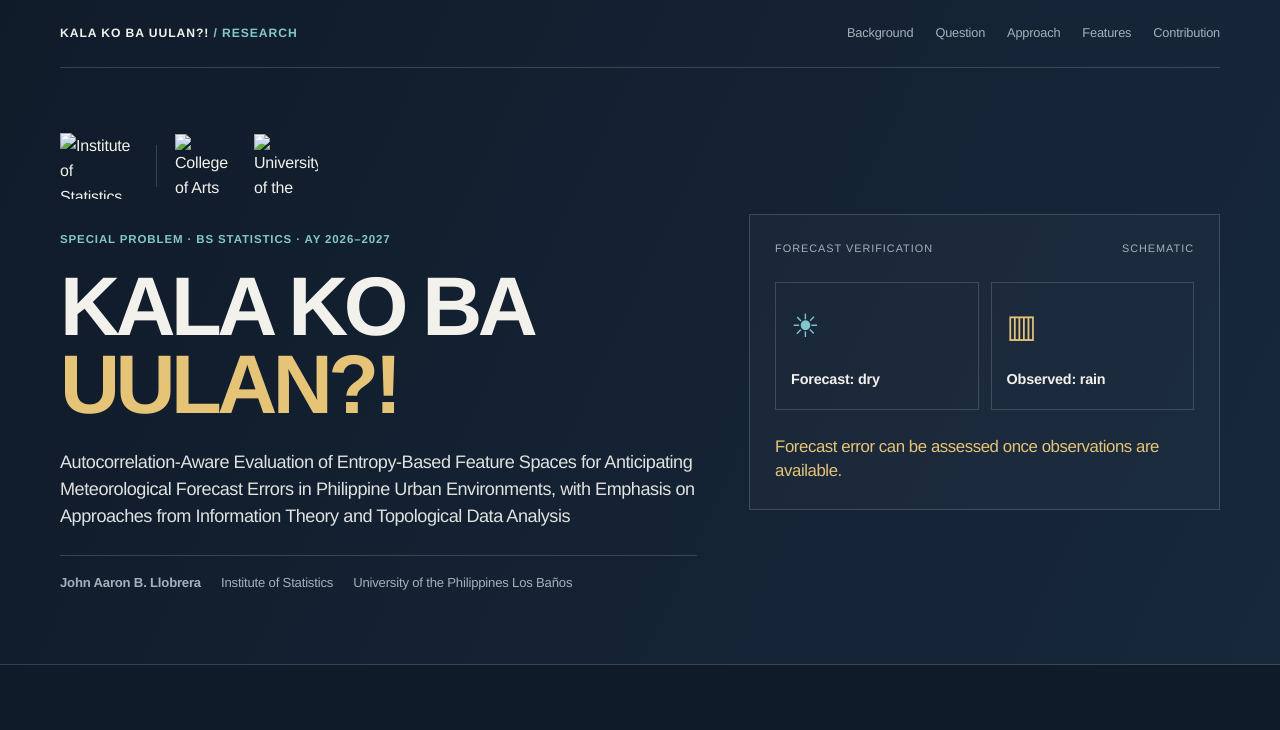
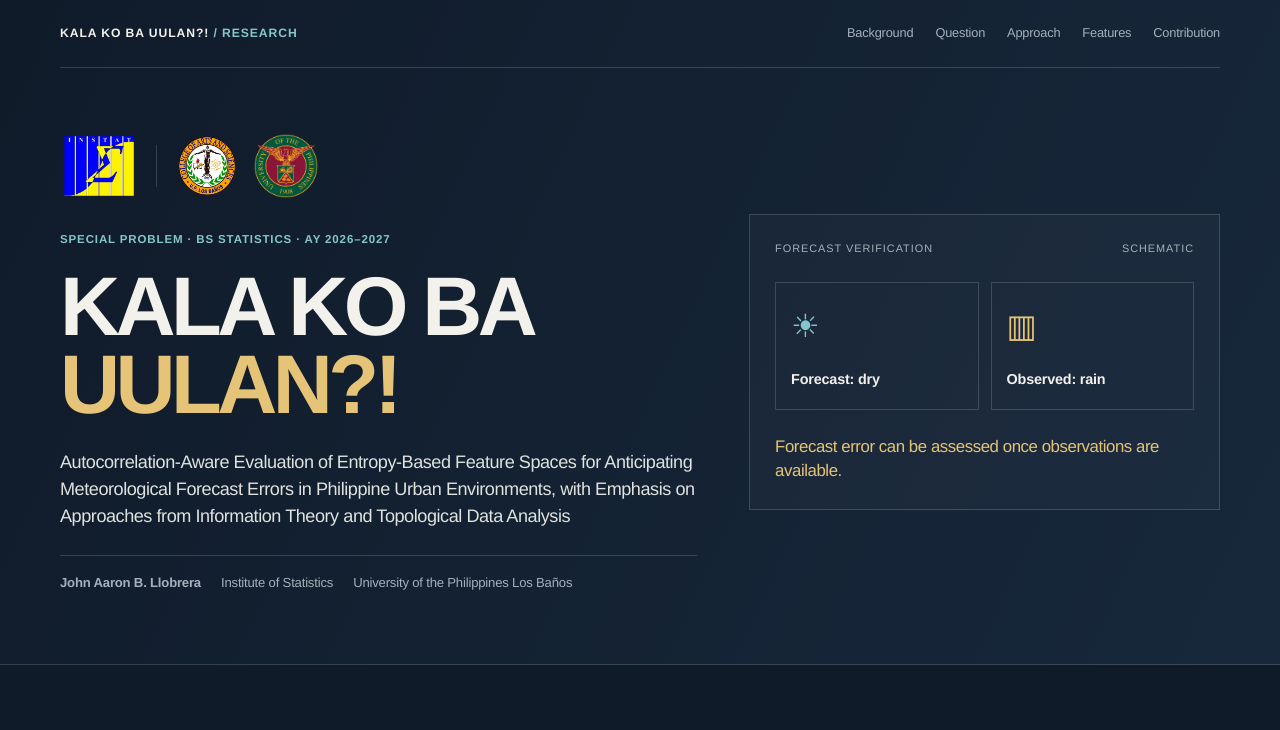
Before and after one commit to johnaaronllobrera/Kala-Ko-Ba-Uulan, a plain HTML site: page index.html in a window 1280 px wide. Shown: the top 730 px of the page. Drawn offline with Linux system fonts and the light colour scheme.

Commit message:
Update and rename KALA_KO_BA_UULAN_Research_Poster.html to index.html

```diff
--- a/KALA_KO_BA_UULAN_Research_Poster.html
+++ b/index.html
@@ -176,10 +176,10 @@ h2{
    <div>
 
     <div class="institutional-seals" aria-label="Institutional affiliations">
-      <img class="instat-seal" src="kala_ko_ba_uulan_assets/instat-logo.png" alt="Institute of Statistics logo">
+      <img class="instat-seal" src="instat-logo.png" alt="Institute of Statistics logo">
       <span class="seal-divider" aria-hidden="true"></span>
-      <img src="kala_ko_ba_uulan_assets/cas-seal.png" alt="College of Arts and Sciences seal">
-      <img src="kala_ko_ba_uulan_assets/up-seal.png" alt="University of the Philippines seal">
+      <img src="cas-seal.png" alt="College of Arts and Sciences seal">
+      <img src="up-seal.png" alt="University of the Philippines seal">
      </div>
     <div class="eyebrow">Special Problem · BS Statistics · AY 2026–2027</div>
     <h1>KALA KO BA<br><span>UULAN?!</span></h1>
```
